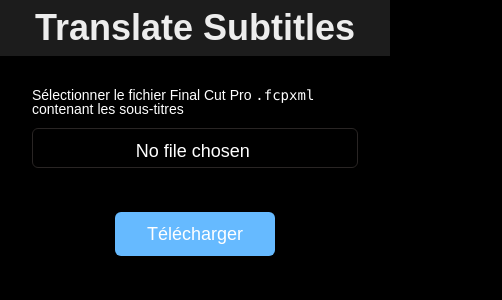
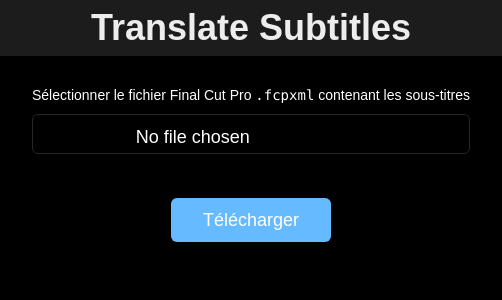
Before and after one commit to sicamois/translate-subtitles, a Next.js app: page / in a window 390 px wide. Shown: the top 300 px of the page, 502 px wide, since content can reach past the window. Built offline with nearby package versions, Linux system fonts and the light colour scheme; a web font is replaced by a local one.

Commit message:
styling for mobile

```diff
--- a/src/app/layout.tsx
+++ b/src/app/layout.tsx
@@ -118,13 +118,13 @@
           fontSans.variable
         )}
       >
-        <div className='font-sans flex flex-col items-center justify-items-center min-h-screen pb-20'>
-          <header className='flex justify-center items-center gap-8 bg-muted w-full p-2'>
-            <p className='text-4xl font-bold text-muted-foreground text-center'>
+        <div className='font-sans flex flex-col items-center justify-items-center w-max min-h-screen pb-10'>
+          <header className='flex justify-center items-center gap-8 w-full'>
+            <p className='bg-muted p-2 text-4xl font-bold text-muted-foreground text-center w-full'>
               Translate Subtitles
             </p>
           </header>
-          <main className='flex flex-col gap-8 row-start-2 items-center sm:items-start p-8  sm:p-10 sm:px-20'>
+          <main className='flex flex-col gap-8 row-start-2 items-center sm:items-start p-8 sm:p-10 sm:px-20'>
             {children}
           </main>
           <footer className='row-start-3 flex gap-6 flex-wrap items-center justify-center'></footer>
--- a/src/app/modify-subtitles/page.tsx
+++ b/src/app/modify-subtitles/page.tsx
@@ -2,7 +2,6 @@
 import { Input } from '@/components/ui/input';
 import { decrypt } from '@/lib/utils';
 import { notFound } from 'next/navigation';
-import fs from 'node:fs/promises';
 
 export default async function ModifySubtitles({
   searchParams,
--- a/src/components/UploadFile.tsx
+++ b/src/components/UploadFile.tsx
@@ -39,7 +39,7 @@
       className='flex flex-col gap-3 items-center m-auto'
       action={formAction}
     >
-      <Label htmlFor='file'>
+      <Label htmlFor='file' className='text-center'>
         Sélectionner le fichier Final Cut Pro <code>.fcpxml</code> contenant les
         sous-titres{' '}
       </Label>
```
